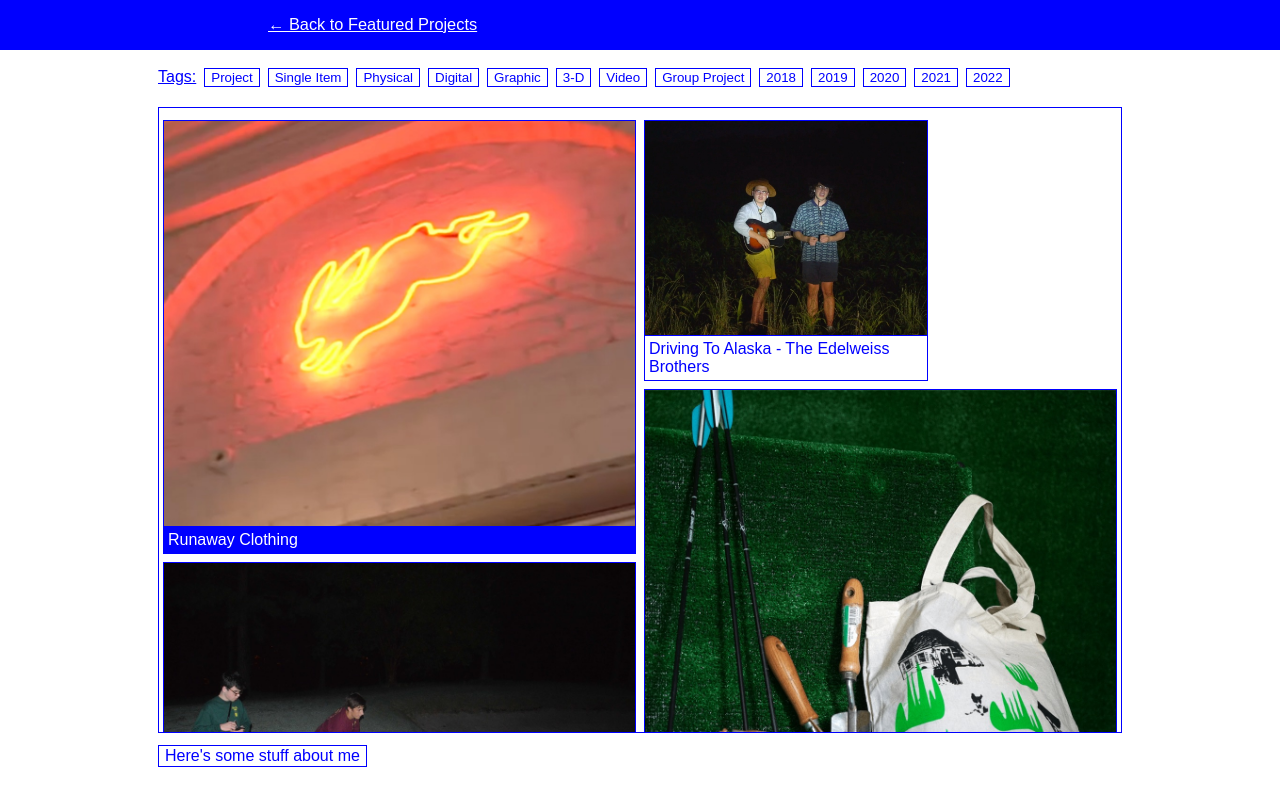
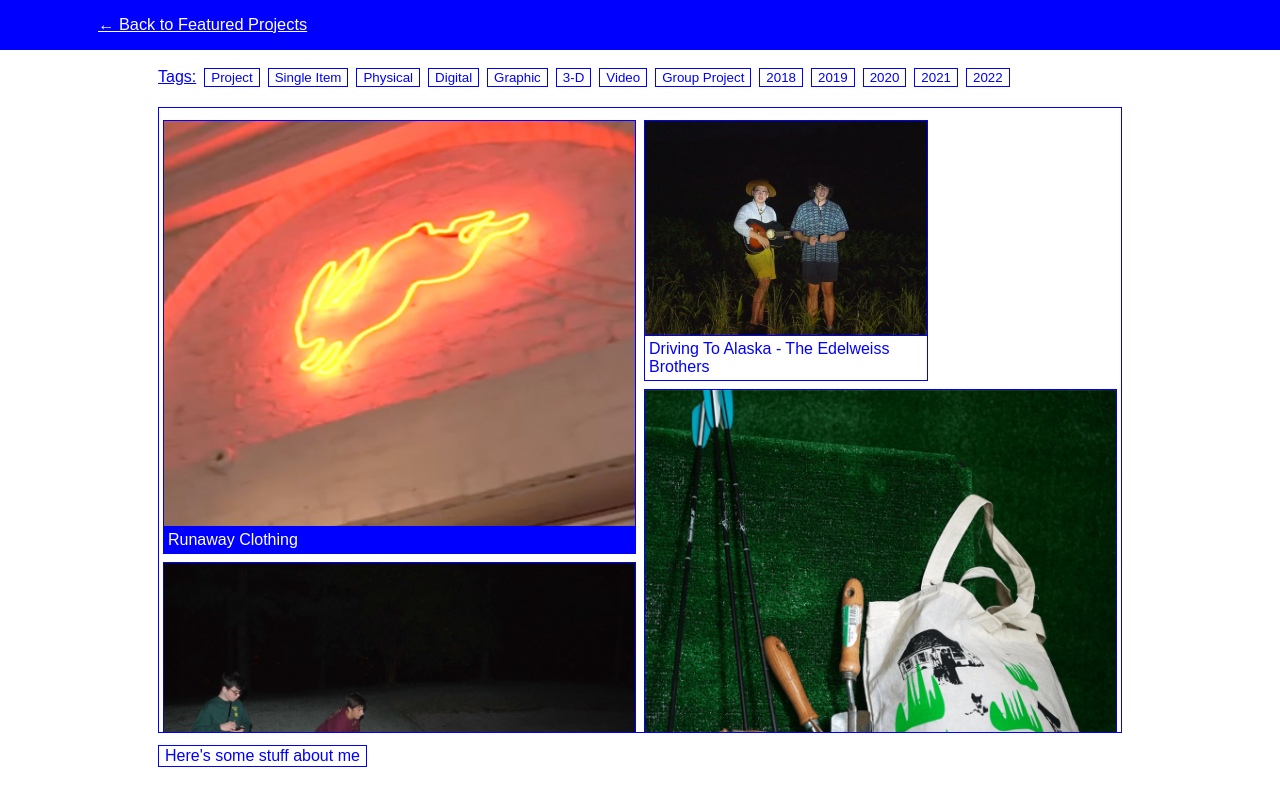
Before and after one commit to zackshersh/portfolio, a React (Create React App) app: page /#/all-work in a window 1280 px wide. Built offline with nearby package versions, Linux system fonts and the light colour scheme.

Commit message:
a couple changes

```diff
--- a/src/Components/MainWorkPage.js
+++ b/src/Components/MainWorkPage.js
@@ -352,7 +352,7 @@ function MainWorkPage(props) {
                         <__Spacer__></__Spacer__>
                         <__Spacer__></__Spacer__>
                         <GBodyList title={"Skills"}
-                        items={["React.js","MySQL and MongoDB","Express.js","Test driven development with Jest","Three.js","D3.js", "Adobe Photoshop and Illustrator"]}>
+                        items={["React.js","MySQL and MongoDB","Express.js","Test driven development with Jest","Three.js","D3.js", "Adobe Photoshop and Illustrator", "Blender"]}>
                         </GBodyList>
                     </GridWrapper>
 
--- a/src/styles/header-styles.css
+++ b/src/styles/header-styles.css
@@ -9,7 +9,8 @@
 
 .Header-Wrapper {
     width: 100%;
-    max-width: 780px;
+    /* max-width: calc(100vw-(100vw/8)); */
+    max-width: calc((100vw/8)*7);
     padding: 18px;
     padding-bottom: 0;
 }
```
